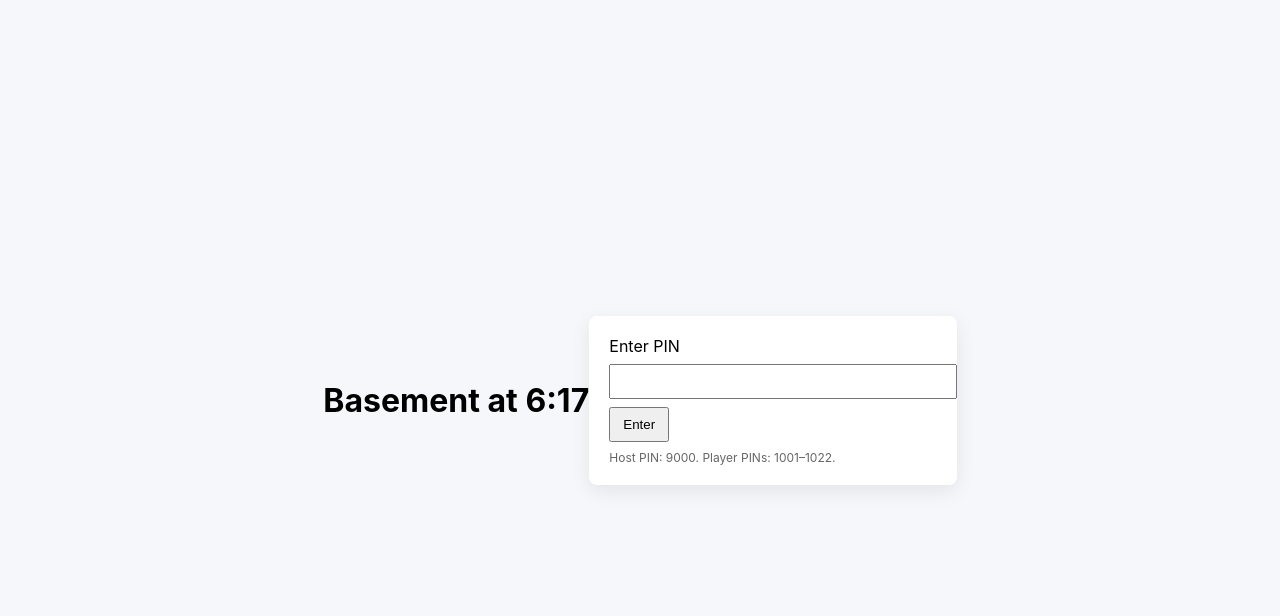
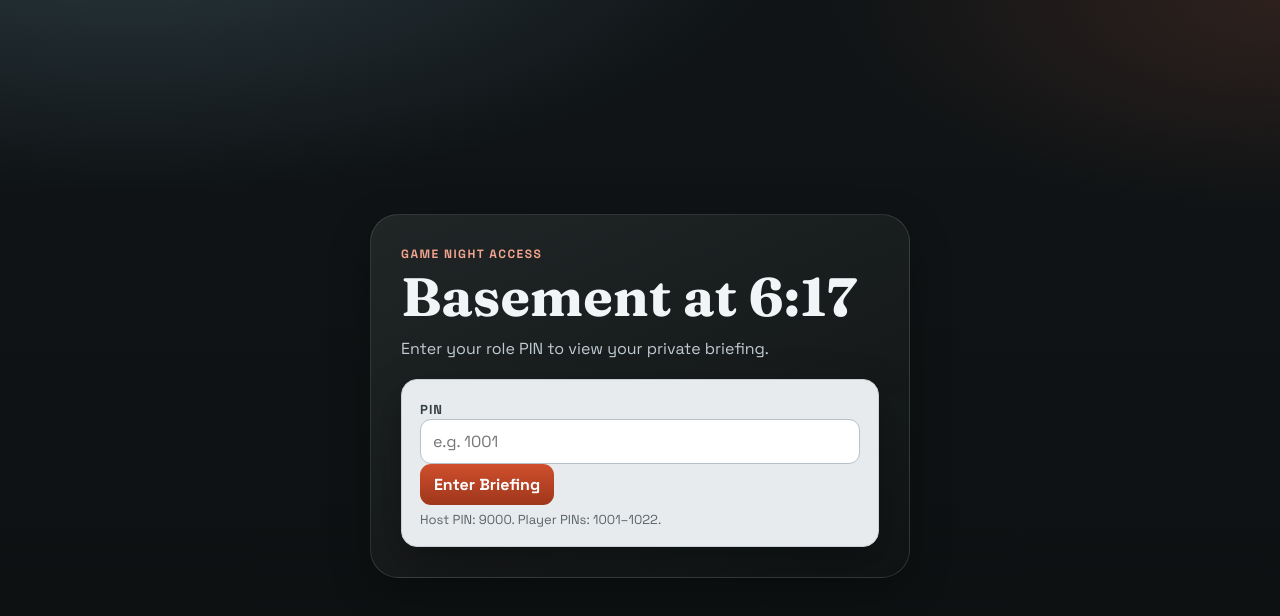
Before and after one commit to MohitUnecha/basement-murder-mystery, a React (Vite) app in the folder client/: page / in a window 1280 px wide. Shown: the top 616 px of the page. Built offline with nearby package versions, Linux system fonts and the light colour scheme; no server answers; the HTML template or start-up script is replaced by a standard one.

Commit message:
Upgrade frontend UX and add API root status route

```diff
--- a/client/src/App.jsx
+++ b/client/src/App.jsx
@@ -8,7 +8,7 @@ export default function App() {
 
   if (!session) return <Login onLogin={setSession} />
 
-  if (session.role === 'host') return <HostDashboard session={session} />
+  if (session.role === 'host') return <HostDashboard session={session} onLogout={() => setSession(null)} />
 
-  return <PlayerCard player={session.player} />
+  return <PlayerCard session={session} onLogout={() => setSession(null)} />
 }
--- a/client/src/components/HostDashboard.jsx
+++ b/client/src/components/HostDashboard.jsx
@@ -1,9 +1,9 @@
 import React, { useEffect, useState } from 'react'
 import axios from 'axios'
 
-const API_BASE = import.meta.env.VITE_API_BASE || 'http://localhost:4000'
+const API_BASE = (import.meta.env.VITE_API_BASE || 'http://localhost:4000').trim()
 
-export default function HostDashboard({ session }) {
+export default function HostDashboard({ session, onLogout }) {
   const [clues, setClues] = useState([])
   const [revealed, setRevealed] = useState([])
   const [votes, setVotes] = useState([])
@@ -83,17 +83,33 @@ export default function HostDashboard({ session }) {
     setBusy(false)
   }
 
+  const logout = async () => {
+    try {
+      await axios.post(`${API_BASE}/api/logout`, {}, authHeaders)
+    } catch (_err) {
+      // Ignore logout network failures and still clear local session.
+    } finally {
+      onLogout()
+    }
+  }
+
   return (
-    <div className="container">
-      <h2>Host Dashboard</h2>
+    <div className="screen">
+      <div className="topbar">
+        <div>
+          <div className="eyebrow">Host Controls</div>
+          <h2 className="title-sm">Game Master Dashboard</h2>
+        </div>
+        <button className="btn btn-ghost" onClick={logout}>Log Out</button>
+      </div>
       {error && <div className="error">{error}</div>}
       <div className="panel">
         <h3>All Clues</h3>
         <ul>
           {clues.map(c => (
             <li key={c.number}>
-              #{c.number} {c.revealed ? ' (revealed)' : ''} - hidden: {c.hide}
-              <button disabled={busy} onClick={() => reveal(c.number)} style={{ marginLeft: 8 }}>
+              <span>#{c.number} {c.revealed ? '(revealed)' : ''} - hidden: {c.hide}</span>
+              <button className="btn btn-primary" disabled={busy} onClick={() => reveal(c.number)}>
                 Reveal
               </button>
             </li>
@@ -110,9 +126,11 @@ export default function HostDashboard({ session }) {
 
       <div className="panel">
         <h3>Votes</h3>
-        <button disabled={busy} onClick={() => withErrorHandling(fetchVotes)}>Refresh Votes</button>
-        <button disabled={busy} onClick={fetchResults} style={{ marginLeft: 8 }}>Tally</button>
-        <button disabled={busy} onClick={resetGame} style={{ marginLeft: 8 }}>Reset Round</button>
+        <div className="stack-inline">
+          <button className="btn btn-primary" disabled={busy} onClick={() => withErrorHandling(fetchVotes)}>Refresh Votes</button>
+          <button className="btn btn-primary" disabled={busy} onClick={fetchResults}>Tally</button>
+          <button className="btn btn-ghost" disabled={busy} onClick={resetGame}>Reset Round</button>
+        </div>
         <pre>{JSON.stringify(votes, null, 2)}</pre>
         {results && <pre>{JSON.stringify(results, null, 2)}</pre>}
       </div>
--- a/client/src/components/Login.jsx
+++ b/client/src/components/Login.jsx
@@ -1,7 +1,7 @@
 import React, { useState } from 'react'
 import axios from 'axios'
 
-const API_BASE = import.meta.env.VITE_API_BASE || 'http://localhost:4000'
+const API_BASE = (import.meta.env.VITE_API_BASE || 'http://localhost:4000').trim()
 
 export default function Login({ onLogin }) {
   const [pin, setPin] = useState('')
@@ -27,20 +27,29 @@ export default function Login({ onLogin }) {
   }
 
   return (
-    <div className="center">
-      <h1>Basement at 6:17</h1>
+    <div className="screen screen-login">
+      <div className="hero-card">
+        <p className="eyebrow">Game Night Access</p>
+        <h1 className="title">Basement at 6:17</h1>
+        <p className="subtitle">Enter your role PIN to view your private briefing.</p>
+
         <form onSubmit={submit} className="card">
-        <label>Enter PIN</label>
+          <label className="label">PIN</label>
           <input
+            className="input"
             value={pin}
             onChange={(e) => setPin(e.target.value)}
             inputMode="numeric"
             autoComplete="one-time-code"
+            placeholder="e.g. 1001"
           />
-        <button type="submit" disabled={loading}>{loading ? 'Entering...' : 'Enter'}</button>
+          <button className="btn btn-primary" type="submit" disabled={loading}>
+            {loading ? 'Entering...' : 'Enter Briefing'}
+          </button>
           {err && <div className="error">{err}</div>}
           <div className="hint">Host PIN: 9000. Player PINs: 1001–1022.</div>
         </form>
       </div>
+    </div>
   )
 }
--- a/client/src/style.css
+++ b/client/src/style.css
@@ -1,10 +1,255 @@
-body{font-family:Inter,system-ui,Arial,Helvetica,sans-serif;margin:0;padding:0;background:#f6f7fb}
-.center{display:flex;align-items:center;justify-content:center;height:100vh}
-.card{background:#fff;padding:20px;border-radius:8px;box-shadow:0 6px 20px rgba(0,0,0,0.08);min-width:320px}
-.container{padding:24px}
-.panel{background:#fff;padding:16px;border-radius:8px;margin-bottom:12px}
-input{width:100%;padding:8px;margin:8px 0}
-button{padding:8px 12px}
-.private{background:#fff9db;padding:8px;margin-top:12px}
-.error{color:#b00020}
-.hint{font-size:12px;color:#666;margin-top:8px}
+@import url('https://fonts.googleapis.com/css2?family=Fraunces:opsz,wght@9..144,600;9..144,700&family=Space+Grotesk:wght@400;500;700&display=swap');
+
+:root {
+  --bg: #101416;
+  --bg-soft: #151d20;
+  --card: #e8ebed;
+  --ink: #101416;
+  --ink-soft: #364046;
+  --accent: #cf4f2d;
+  --accent-dark: #9f361b;
+  --line: #cad0d4;
+  --ok: #1f8f63;
+  --danger: #b52334;
+  --radius: 16px;
+  --shadow: 0 14px 40px rgba(0, 0, 0, 0.28);
+}
+
+* {
+  box-sizing: border-box;
+}
+
+body {
+  margin: 0;
+  color: var(--ink);
+  font-family: "Space Grotesk", "Avenir Next", "Segoe UI", sans-serif;
+  background:
+    radial-gradient(1200px 500px at 10% -10%, #2a393f 0%, transparent 55%),
+    radial-gradient(900px 420px at 100% 0%, #2e211d 0%, transparent 50%),
+    linear-gradient(180deg, var(--bg) 0%, #0d1011 100%);
+  min-height: 100vh;
+}
+
+h1,
+h2,
+h3 {
+  font-family: "Fraunces", Georgia, serif;
+  margin: 0 0 10px;
+  letter-spacing: 0.2px;
+}
+
+p {
+  margin: 0 0 10px;
+  line-height: 1.6;
+}
+
+.screen {
+  width: min(1100px, calc(100vw - 32px));
+  margin: 28px auto;
+  color: var(--card);
+}
+
+.screen-login {
+  min-height: 92vh;
+  display: flex;
+  align-items: center;
+  justify-content: center;
+}
+
+.hero-card {
+  width: min(540px, 100%);
+  padding: 30px;
+  border-radius: 28px;
+  background:
+    linear-gradient(155deg, rgba(223, 228, 232, 0.1) 0%, rgba(223, 228, 232, 0.02) 100%),
+    rgba(11, 15, 16, 0.74);
+  backdrop-filter: blur(8px);
+  border: 1px solid rgba(255, 255, 255, 0.12);
+  box-shadow: var(--shadow);
+}
+
+.title {
+  color: #f2f5f7;
+  font-size: clamp(34px, 5vw, 54px);
+  line-height: 1;
+  margin-bottom: 12px;
+}
+
+.title-sm {
+  color: #f2f5f7;
+  font-size: clamp(27px, 3.5vw, 40px);
+  line-height: 1.05;
+}
+
+.subtitle {
+  color: #bfccd3;
+  margin-bottom: 18px;
+}
+
+.eyebrow {
+  text-transform: uppercase;
+  color: #f3a58f;
+  letter-spacing: 0.12em;
+  font-weight: 700;
+  font-size: 12px;
+  margin-bottom: 6px;
+}
+
+.topbar {
+  display: flex;
+  justify-content: space-between;
+  gap: 16px;
+  align-items: center;
+  margin-bottom: 16px;
+}
+
+.layout-grid {
+  display: grid;
+  grid-template-columns: 1.2fr 0.8fr;
+  gap: 16px;
+}
+
+.card,
+.panel {
+  background: var(--card);
+  color: var(--ink);
+  border: 1px solid var(--line);
+  border-radius: var(--radius);
+  box-shadow: var(--shadow);
+  padding: 18px;
+}
+
+.briefing p strong {
+  color: #111b20;
+}
+
+.addon {
+  margin-top: 16px;
+}
+
+.addon pre,
+.panel pre {
+  background: #11181d;
+  color: #e5ecf0;
+  padding: 12px;
+  border-radius: 12px;
+  overflow: auto;
+}
+
+.panel {
+  margin-bottom: 14px;
+}
+
+.panel ul {
+  list-style: none;
+  margin: 0;
+  padding: 0;
+  display: grid;
+  gap: 10px;
+}
+
+.panel li {
+  display: flex;
+  justify-content: space-between;
+  align-items: center;
+  gap: 12px;
+  background: #f6f9fb;
+  border-radius: 10px;
+  padding: 10px;
+}
+
+.stack {
+  display: grid;
+  gap: 10px;
+}
+
+.stack-inline {
+  display: flex;
+  flex-wrap: wrap;
+  gap: 8px;
+  margin-bottom: 10px;
+}
+
+.label {
+  font-size: 13px;
+  text-transform: uppercase;
+  letter-spacing: 0.08em;
+  font-weight: 700;
+  color: var(--ink-soft);
+}
+
+.input,
+select {
+  width: 100%;
+  border: 1px solid #b8c1c8;
+  background: #fff;
+  border-radius: 11px;
+  padding: 11px 12px;
+  font: inherit;
+}
+
+.input:focus,
+select:focus {
+  outline: none;
+  border-color: var(--accent);
+  box-shadow: 0 0 0 3px rgba(207, 79, 45, 0.18);
+}
+
+.btn {
+  border: 0;
+  border-radius: 11px;
+  padding: 10px 14px;
+  font: inherit;
+  font-weight: 700;
+  cursor: pointer;
+  transition: transform 140ms ease, filter 140ms ease;
+}
+
+.btn:disabled {
+  opacity: 0.65;
+  cursor: not-allowed;
+}
+
+.btn:not(:disabled):hover {
+  transform: translateY(-1px);
+  filter: brightness(1.02);
+}
+
+.btn-primary {
+  color: #fff;
+  background: linear-gradient(180deg, var(--accent) 0%, var(--accent-dark) 100%);
+}
+
+.btn-ghost {
+  background: #f0f3f5;
+  color: #1f2a2f;
+}
+
+.hint {
+  color: #5b6469;
+  font-size: 13px;
+  margin-top: 6px;
+}
+
+.error {
+  color: var(--danger);
+  font-weight: 700;
+  margin-top: 8px;
+}
+
+.success {
+  color: var(--ok);
+  font-weight: 700;
+  margin-top: 10px;
+}
+
+@media (max-width: 900px) {
+  .layout-grid {
+    grid-template-columns: 1fr;
+  }
+
+  .panel li {
+    flex-direction: column;
+    align-items: flex-start;
+  }
+}
```
Also changed, not shown: client/src/components/PlayerCard.jsx (+113 -10 lines), 1 other file (tests, documents, lock files or other folders). Lines whose indentation alone changed are shown as unchanged.
